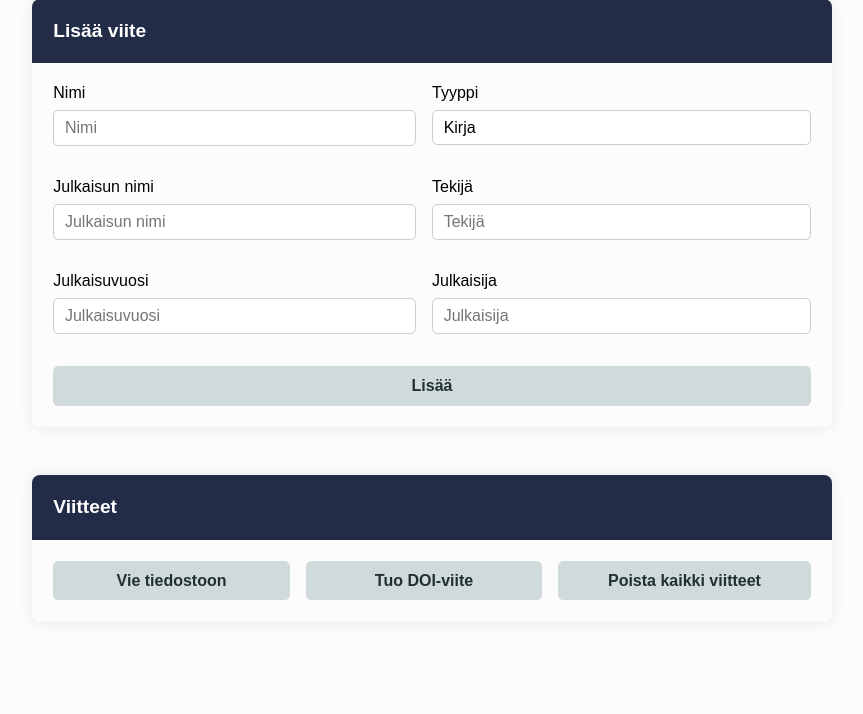
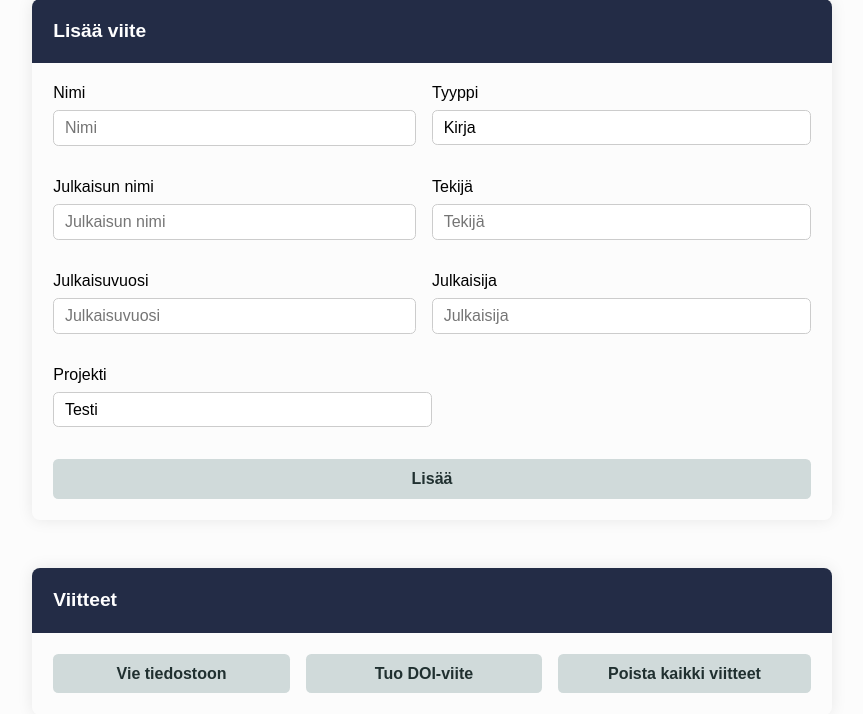
Before and after one commit to siniset/referesh, a Python web app: template app/templates/index.html in a window 1280 px wide. Shown: the part 441-1155 px from the top of the page, without its empty margins (208-1071 px from the left). Before the commit the page ends 1041 px from the top, so only its background shows below. Run offline with Jinja, Linux system fonts and the light colour scheme; the template is opened without the code that fills it, so the values that code supplies are empty.

Commit message:
add select project

```diff
--- a/app/templates/index.html
+++ b/app/templates/index.html
@@ -71,6 +71,16 @@
                     </div>
                 </div>
 
+
+                <div class="form-row row h-gap-lg">
+                    <div class="span-6 vertical flex v-gap-md">
+                        <label for="reference-type">Projekti</label>
+                        <select name="type" id="reference-type" class="text-field">
+                            <option name="testi" value="testi">Testi</option>
+                        </select>
+                    </div>
+                </div>
+
                 <div>
                     <input id="button" type="submit" class="span-12 button text-bold" value="Lisää" />
                 </div>
```
